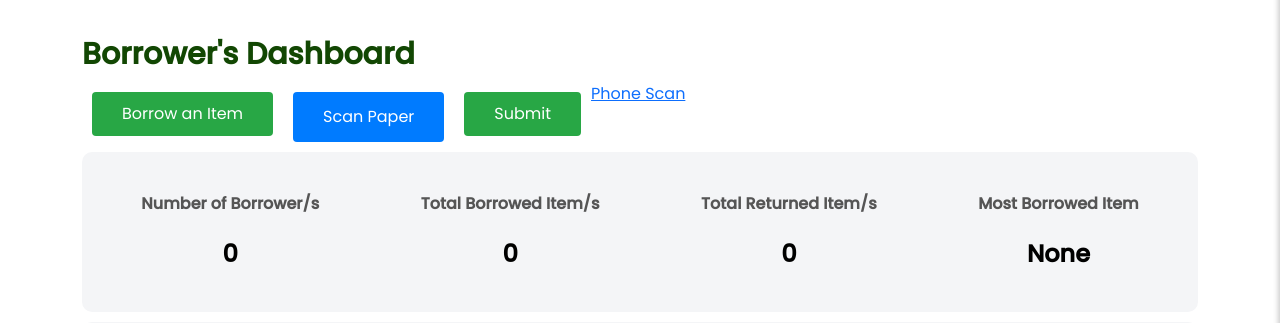
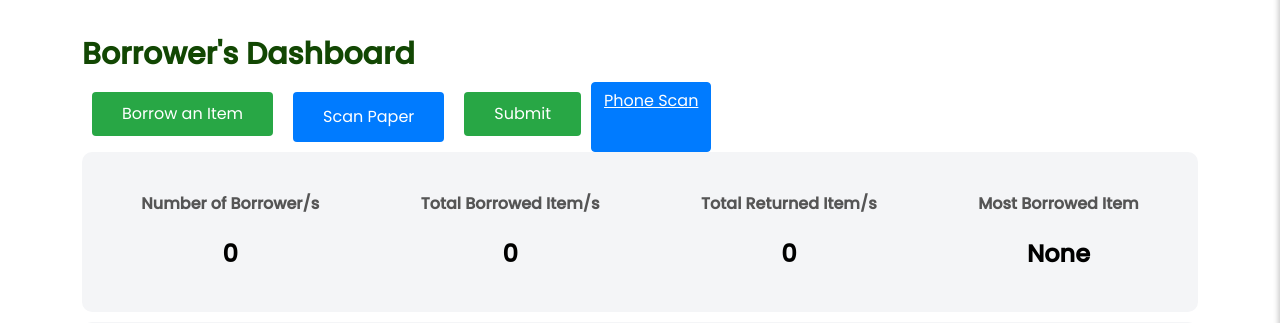
Before and after one commit to DavonGT/BorrowingSystem, a Django app: page /home in a window 1280 px wide. Shown: the part 60-383 px from the top of the page. Run offline with Django 5.2, Linux system fonts and the light colour scheme; the visitor is signed in with stand-in values (Sample User, id 1); data that the repository does not hold is empty; some libraries are stand-ins or nearby versions.

Commit message:
ad style 2 phone scan

```diff
--- a/borrower_app/templates/home.html
+++ b/borrower_app/templates/home.html
@@ -1,6 +1,30 @@
 {% extends 'base.html' %}
 
 {% block content %}
+<style>
+a.phone-scan {
+    display: inline-block;
+    font-weight: 400;
+    color: #fff;
+    text-align: center;
+    vertical-align: middle;
+    user-select: none;
+    background-color: #007bff;
+    border: 1px solid #007bff;
+    padding: 0.375rem 0.75rem;
+    font-size: 1rem;
+    line-height: 1.5;
+    border-radius: 0.25rem;
+    transition: color 0.15s ease-in-out, background-color 0.15s ease-in-out, border-color 0.15s ease-in-out, box-shadow 0.15s ease-in-out;
+}
+
+a.phone-scan:hover {
+    color: #fff;
+    background-color: #0056b3;
+    border-color: #0056b3;
+    text-decoration: none;
+}
+</style>
 <div class="container mt-4">
     {% load static %}
     <h2 class="home-header">Borrower's Dashboard</h2>
```
